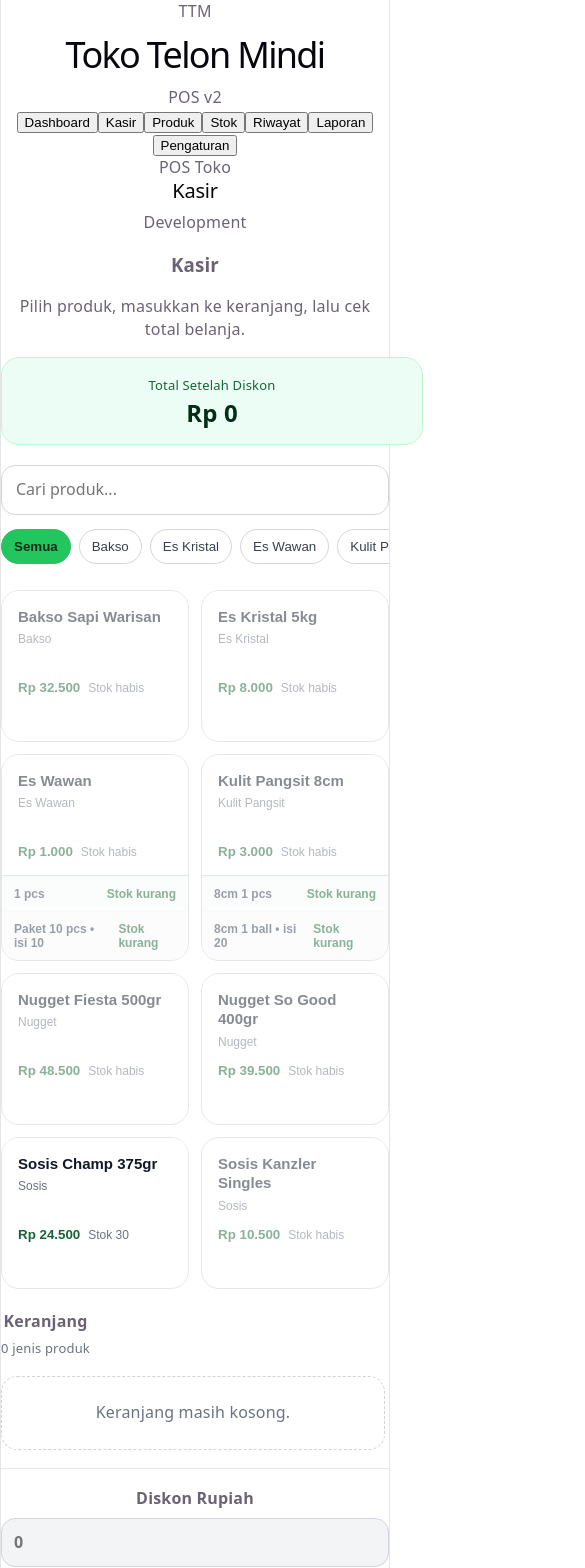
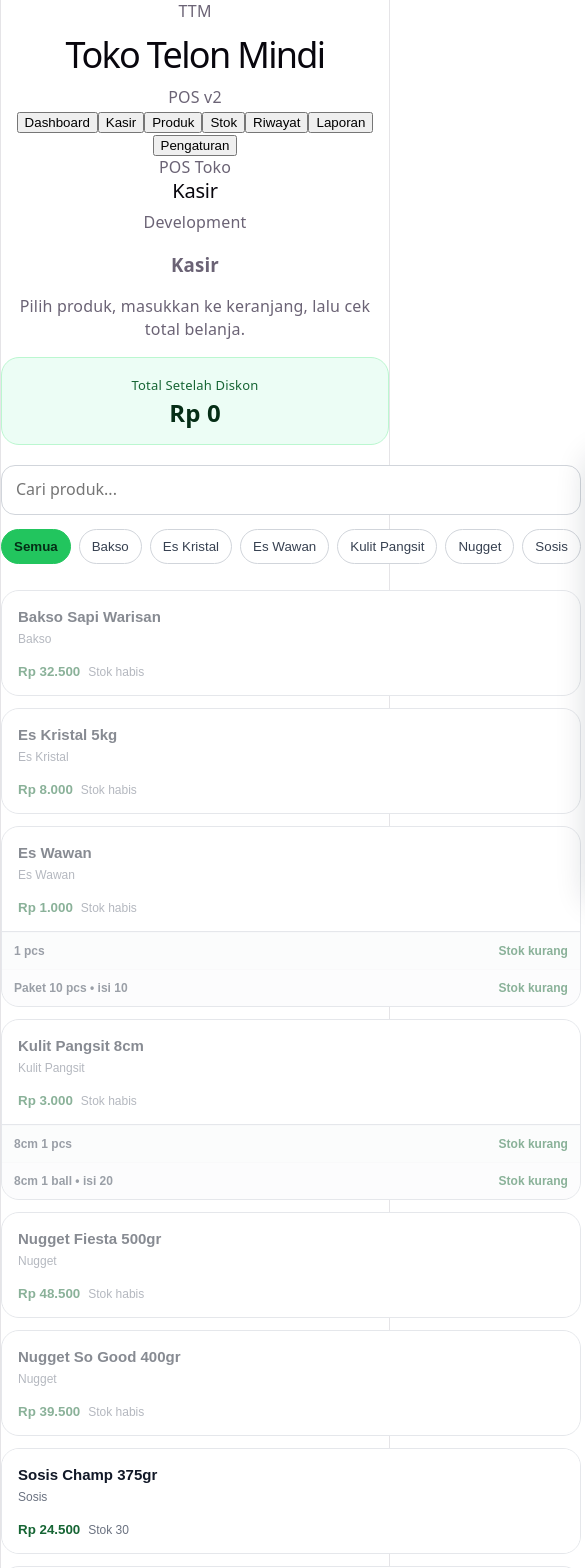
Before and after one commit to galangkgz-boop/TTM, a React (Vite) app: page / in a window 390 px wide. Shown: the top 1568 px of the page, 585 px wide, since content can reach past the window. Built offline with nearby package versions, Linux system fonts and the light colour scheme.

Commit message:
Improve mobile cashier layout

```diff
--- a/src/App.css
+++ b/src/App.css
@@ -1844,3 +1844,78 @@
     margin: 0;
   }
 }
+
+@media (max-width: 900px) {
+  .cashier-layout {
+  display: grid;
+  grid-template-columns: 1fr 360px;
+  gap: 18px;
+  align-items: start;
+}
+
+  .product-grid {
+    grid-template-columns: repeat(2, minmax(0, 1fr));
+  }
+
+  .cart-area {
+    position: sticky;
+    bottom: 0;
+    z-index: 20;
+    border-radius: 22px 22px 0 0;
+    box-shadow: 0 -12px 32px rgba(15, 23, 42, 0.16);
+    max-height: 58vh;
+    overflow-y: auto;
+  }
+
+  .cart-list {
+    max-height: 210px;
+  }
+
+  .cashier-header {
+    flex-direction: column;
+  }
+
+  .cashier-total-box {
+    width: 100%;
+    min-width: 0;
+    box-sizing: border-box;
+  }
+}
+
+@media (max-width: 520px) {
+  .product-grid {
+    grid-template-columns: 1fr;
+  }
+
+  .product-card {
+    min-height: auto;
+  }
+
+  .product-main-button {
+    min-height: 104px;
+  }
+
+  .cashier-variant-button {
+    padding: 11px 12px;
+  }
+
+  .cart-area {
+    margin-left: -12px;
+    margin-right: -12px;
+    margin-bottom: -12px;
+  }
+
+  .cart-item {
+    grid-template-columns: 1fr;
+  }
+
+  .qty-control {
+    justify-content: space-between;
+  }
+
+  .pay-button {
+    position: sticky;
+    bottom: 0;
+    box-shadow: 0 -8px 20px rgba(15, 23, 42, 0.12);
+  }
+}
```
